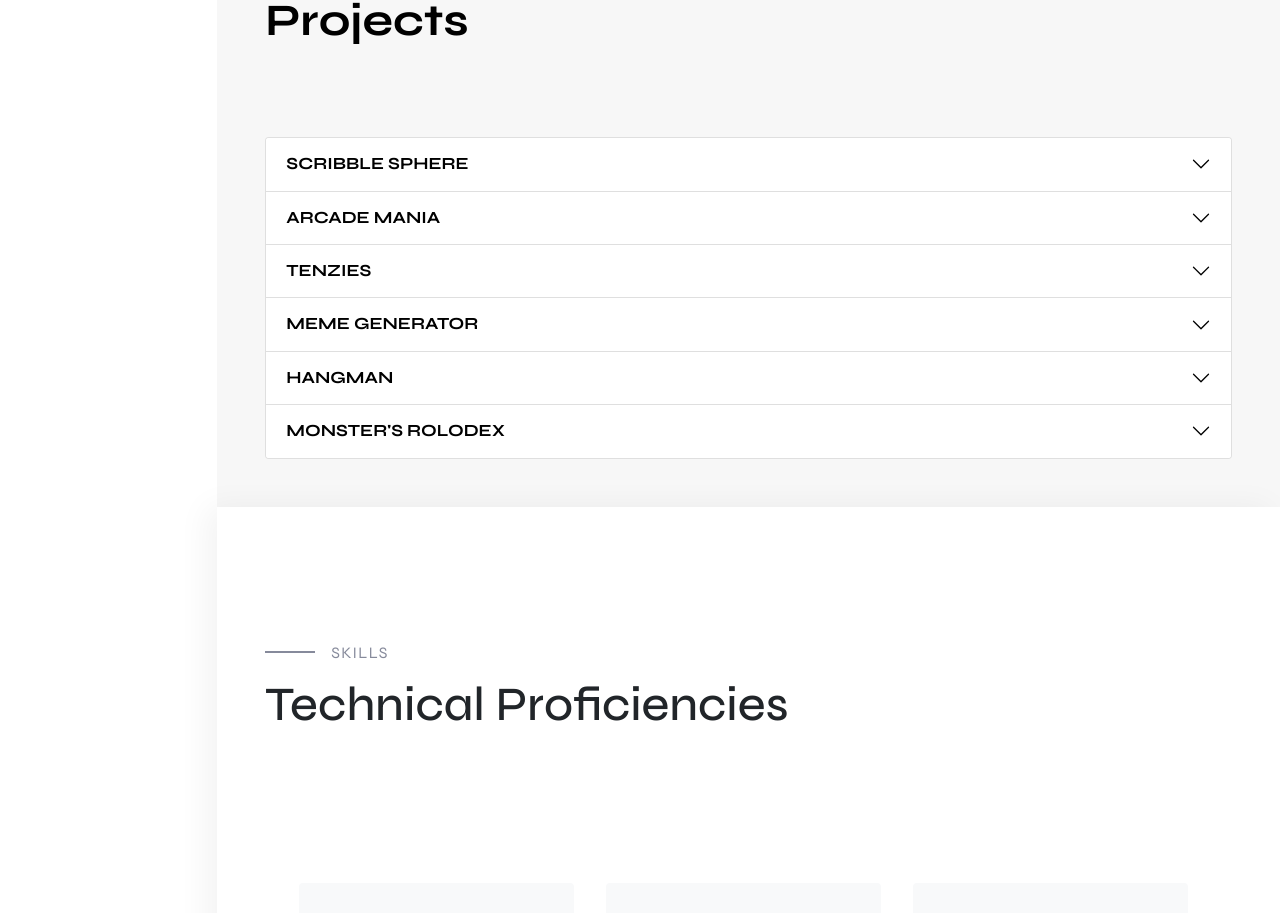
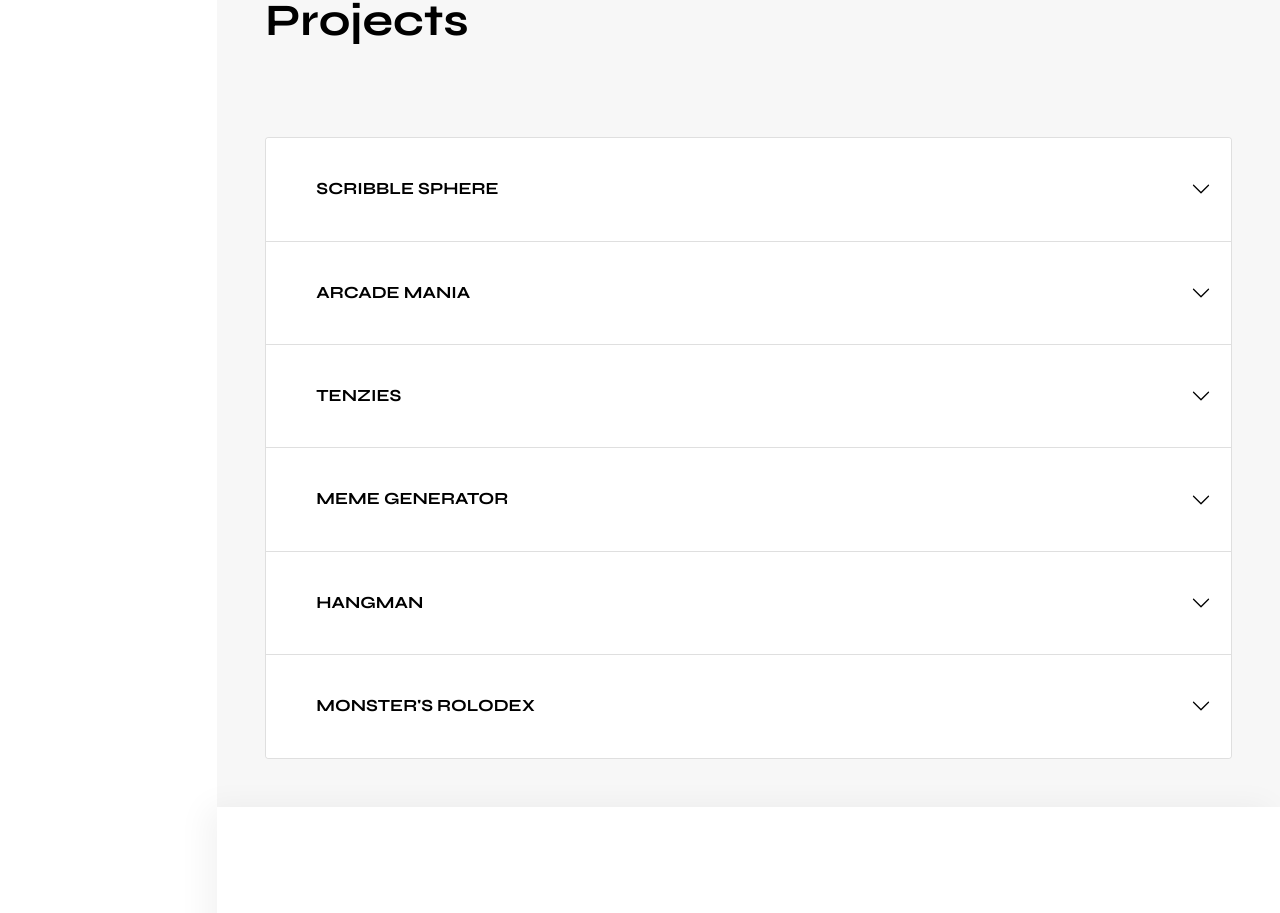
Before and after one commit to KhandekarPrateek/portfolio-website, a React (Create React App) app: page / in a window 1280 px wide. Shown: the part 2780-3693 px from the top of the page. Built offline with nearby package versions, Linux system fonts and the light colour scheme.

Commit message:
removed comments

```diff
--- a/src/styles/projects.css
+++ b/src/styles/projects.css
@@ -5,102 +5,7 @@
   /* height: 50vh; */
   display: flex;
 }
-/* .tenzies-accordion {
-  height: 50vh;
-  position: relative;
-}
-.tenzies-accordion::before {
-  background-image: url("../assets/tenzies.png");
-  opacity: 0.25;
-  background-size: cover;
-  background-position: center;
-  content: "";
-  position: absolute;
-  top: 0px;
-  right: 0px;
-  bottom: 0px;
-  left: 0px;
-}
-.meme-accordion {
-  height: 70vh;
-  position: relative;
-}
-.meme-accordion::before {
-  background-image: url("../assets/Meme.png");
-  opacity: 0.25;
-  background-size: cover;
-  background-position: center;
-  content: "";
-  position: absolute;
-  top: 0px;
-  right: 0px;
-  bottom: 0px;
-  left: 0px;
-}
-.hangman-accordion {
-  height: 70vh;
-  position: relative;
-}
-.hangman-accordion::before {
-  background-image: url("../assets/HangMan.png");
-  opacity: 0.25;
-  background-size: cover;
-  background-position: center;
-  content: "";
-  position: absolute;
-  top: 0px;
-  right: 0px;
-  bottom: 0px;
-  left: 0px;
-}
-.arcade-mania-accordion {
-  height: 70vh;
-  position: relative;
-}
-.arcade-mania-accordion::before {
-  background-image: url("../assets/ArcadeMania.png");
-  opacity: 0.25;
-  background-size: cover;
-  background-position: center;
-  content: "";
-  position: absolute;
-  top: 0px;
-  right: 0px;
-  bottom: 0px;
-  left: 0px;
-}
-.rolodex-accordion {
-  height: 70vh;
-  position: relative;
-}
-.rolodex-accordion::before {
-  background-image: url("../assets/Rolodex.png");
-  opacity: 0.25;
-  background-size: cover;
-  background-position: center;
-  content: "";
-  position: absolute;
-  top: 0px;
-  right: 0px;
-  bottom: 0px;
-  left: 0px;
-}
-.scribble-sphere-accordion {
-  height: 70vh;
-  position: relative;
-}
-.scribble-sphere-accordion::before {
-  background-image: url("../assets/Rolodex.png");
-  opacity: 0.25;
-  background-size: cover;
-  background-position: center;
-  content: "";
-  position: absolute;
-  top: 0px;
-  right: 0px;
-  bottom: 0px;
-  left: 0px;
-} */
+
 .accordion-button:not(.collapsed) {
   color: black !important;
   background-color: #f7f7f7;
@@ -117,4 +22,6 @@
   font-size: 17px;
   color: black;
   font-weight: 700;
+  /* background-color: #eaeaea; */
+  padding: 25px 30px;
 }
```
